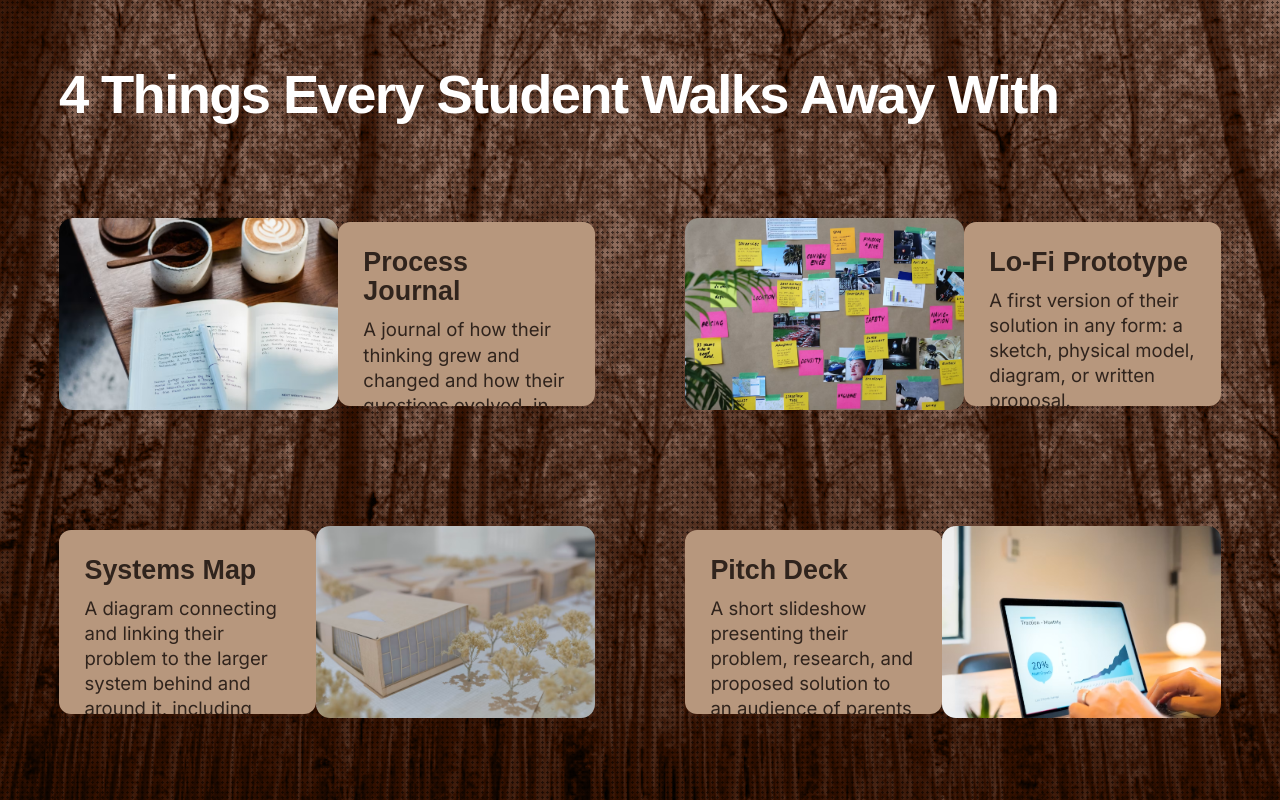
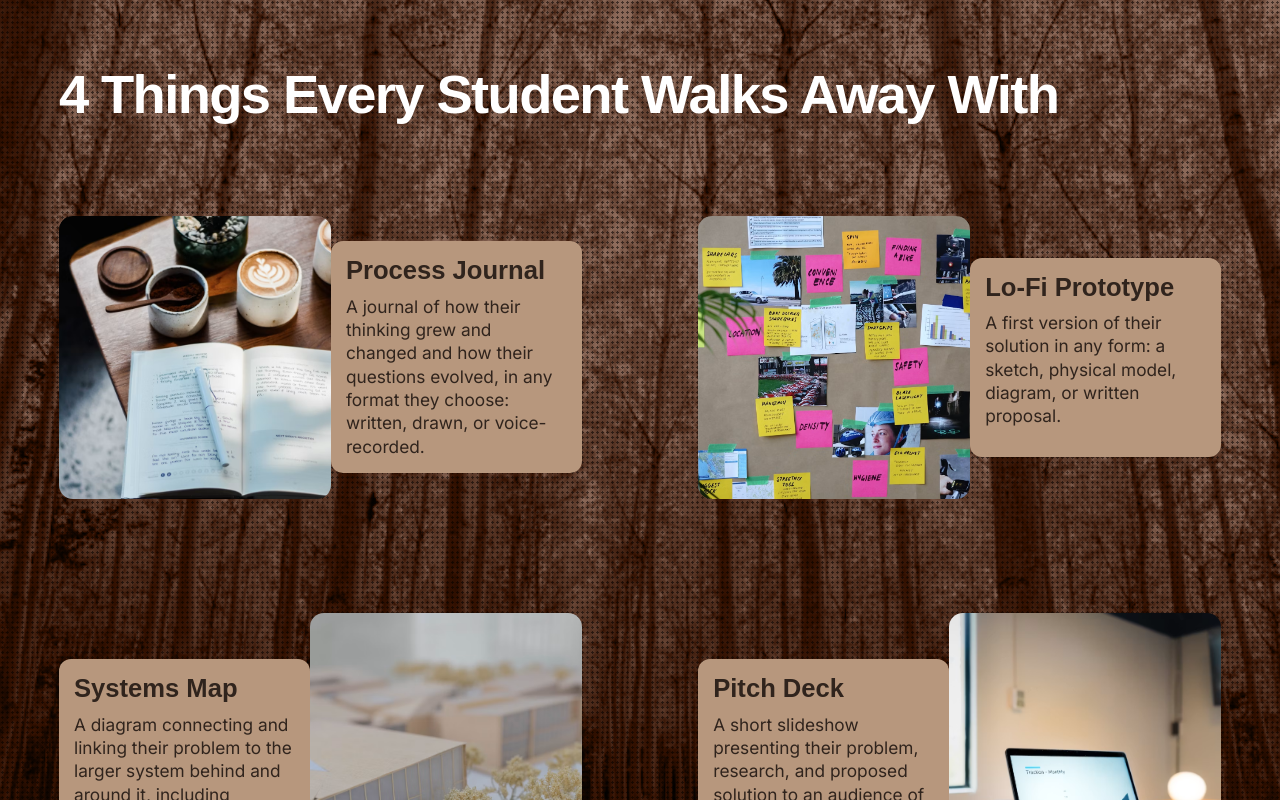
Before and after one commit to Ryan-Xia-24135/RootsQuest, a Next.js app: page /courses in a window 1280 px wide. Shown: the part 800-1600 px from the top of the page. Built offline with nearby package versions, Linux system fonts and the light colour scheme; a web font is replaced by a local one.

Commit message:
Update ROOTS Quest website design

```diff
--- a/app/courses/courses.module.css
+++ b/app/courses/courses.module.css
@@ -6,12 +6,3 @@
 .panel::after{content:"";position:absolute;z-index:0;inset:0;background:#694737;mix-blend-mode:color;pointer-events:none}
 .intro,.outcome,.outcome div{min-width:0;overflow-wrap:anywhere}
 @media(max-height:700px) and (min-width:801px){.intro p{font-size:clamp(14px,1.4vw,20px)}.outcomeGrid{top:21%;gap:3% 7%}.outcome h3{font-size:clamp(18px,1.7vw,25px)}.outcome p{font-size:clamp(12px,1.15vw,17px)}.outcome div{padding:4%}}
-
-.intro p{font-size:clamp(18px,1.8vw,27px);max-height:5.5em;overflow:auto}
-.outcomeGrid{gap:clamp(16px,4vh,42px) clamp(20px,7vw,106px)}
-.outcome{align-items:center;min-height:0}
-.outcome img{height:auto;max-height:24vh;aspect-ratio:4/3}
-.outcome div{min-height:0;height:max-content;max-height:23vh;overflow:auto;padding:clamp(10px,2vw,30px)}
-.outcome h3{font-size:clamp(22px,2.1vw,32px)}
-.outcome p{font-size:clamp(16px,1.45vw,22px)}
-@media(max-width:800px){.intro p{font-size:clamp(14px,3.8vw,20px)}.outcomeGrid{gap:clamp(8px,1.5vh,14px)}.outcome img{max-height:15vh}.outcome div{min-height:0;max-height:16vh}.outcome h3{font-size:clamp(15px,4.2vw,22px)}.outcome p{font-size:clamp(11px,3.1vw,16px)}}
--- a/app/curriculum/curriculum.module.css
+++ b/app/curriculum/curriculum.module.css
@@ -6,7 +6,3 @@
 .panel::after{content:"";position:absolute;z-index:0;inset:0;background:#21475e;mix-blend-mode:color;pointer-events:none}
 .topics article{min-width:0;overflow-wrap:anywhere}
 @media(max-height:700px) and (min-width:801px){.topics article{min-height:15%;padding:1.5%;font-size:clamp(14px,1.5vw,22px)}.topics{inset:11% 4%}}
-
-.topics article{min-height:0;height:max-content;max-height:19%;overflow:auto;padding:clamp(11px,1.7vw,26px);font-size:clamp(18px,1.9vw,29px);line-height:1.18}
-@media(max-width:800px){.topics article{min-height:0;height:max-content;max-height:17%;padding:clamp(9px,2.6vw,16px);font-size:clamp(13px,4.1vw,20px)}.topics article:nth-child(3){top:68%}.topics article:nth-child(4){top:68%}.skills .topics article:nth-child(4),.skills .topics article:nth-child(5){top:74%}}
-@media(max-width:420px){.panel h1{width:82%;font-size:10vw}.topics article{width:38%;font-size:clamp(12px,3.8vw,17px);max-height:16%}}
```
Also changed, not shown: app/about/about.module.css (+0 -8 lines), app/page.module.css (+0 -10 lines).
